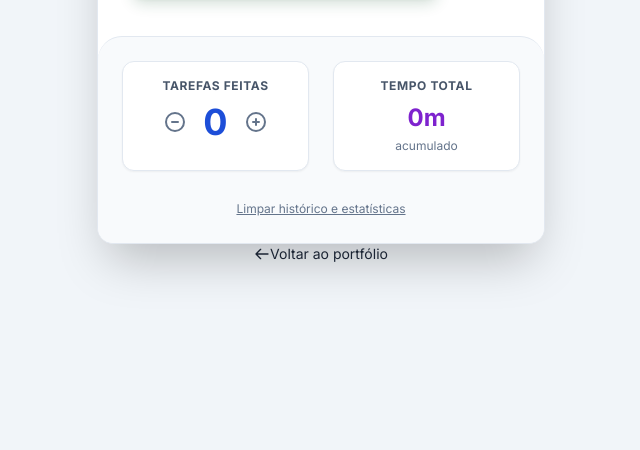
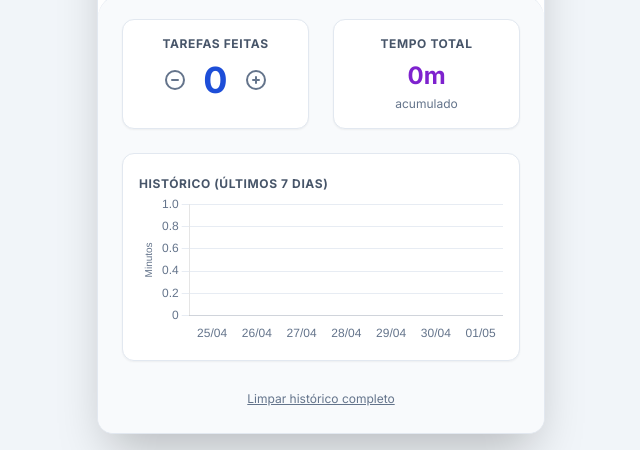
Before and after one commit to Luckas-Ferreira/gerenciador-de-tarefas, a website: page index.html in a window 1280 px wide. Shown: the part 479-929 px from the top of the page, without its empty margins (319-959 px from the left). Before the commit the page ends 800 px from the top, so only its background shows below. Drawn offline with nearby package versions, Linux system fonts and the light colour scheme.

Commit message:
feat: integrate Chart.js to display 7-day productivity history and upgrade data tracking to date-indexed format

```diff
--- a/index.html
+++ b/index.html
@@ -26,6 +26,7 @@
             theme: { extend: { fontFamily: { sans: ['Inter', 'sans-serif'] } } }
         }
     </script>
+    <script src="https://cdn.jsdelivr.net/npm/chart.js"></script>
 
     <style>
         @tailwind base;
@@ -120,19 +121,19 @@
                 </div>
             </div>
 
+            <div class="mt-6 bg-white dark:bg-slate-800 p-4 rounded-xl border border-slate-200 dark:border-slate-700 shadow-sm transition-colors">
+                <span class="text-slate-600 dark:text-slate-400 text-xs uppercase tracking-wider font-bold mb-4 block text-center">Histórico (Últimos 7 dias)</span>
+                <div class="relative h-48 w-full">
+                    <canvas id="productivityChart"></canvas>
+                </div>
+            </div>
+
             <div class="mt-6 text-center">
                 <button onclick="clearAllData()" class="text-xs text-slate-500 hover:text-red-600 underline transition">
-                    Limpar histórico e estatísticas
+                    Limpar histórico completo
                 </button>
             </div>
         </div>
-    </main>
-
-    <a href="https://jluckas.com.br" class="mt-8 text-sm font-medium text-slate-400 hover:text-slate-600 dark:text-slate-500 dark:hover:text-slate-300 transition-colors flex items-center gap-1 group">
-        <svg class="w-4 h-4 transition-transform group-hover:-translate-x-1" fill="none" stroke="currentColor" viewBox="0 0 24 24"><path stroke-linecap="round" stroke-linejoin="round" stroke-width="2" d="M10 19l-7-7m0 0l7-7m-7 7h18"></path></svg>
-        Voltar ao portfólio
-    </a>
-
     <script>
     const ICON_PLAY = '<svg class="w-5 h-5" fill="none" stroke="currentColor" viewBox="0 0 24 24"><path stroke-linecap="round" stroke-linejoin="round" stroke-width="2" d="M14.752 11.168l-3.197-2.132A1 1 0 0010 9.87v4.263a1 1 0 001.555.832l3.197-2.132a1 1 0 000-1.664z"></path><path stroke-linecap="round" stroke-linejoin="round" stroke-width="2" d="M21 12a9 9 0 11-18 0 9 9 0 0118 0z"></path></svg>';
     const ICON_PAUSE = '<svg class="w-5 h-5" fill="none" stroke="currentColor" viewBox="0 0 24 24"><path stroke-linecap="round" stroke-linejoin="round" stroke-width="2" d="M10 9v6m4-6v6m7-3a9 9 0 11-18 0 9 9 0 0118 0z"></path></svg>';
@@ -143,8 +144,8 @@
     let timeElapsed = 0;
     let startTime = null; // Guardará o timestamp de início
     let totalDuration = 600;
-    let tasksCompleted = 0;
-    let totalSecondsFocused = 0;
+    let historyData = {}; // Format: { "YYYY-MM-DD": { tasks: 0, totalTime: 0 } }
+    let chartInstance = null;
 
     const timerDisplay = document.getElementById('timerDisplay');
     const progressBar = document.getElementById('progressBar');
@@ -176,6 +177,22 @@
                 updateTimerFromTimestamp();
             }
         });
+    }
+
+    function getTodayString() {
+        const d = new Date();
+        const year = d.getFullYear();
+        const month = String(d.getMonth() + 1).padStart(2, '0');
+        const day = String(d.getDate()).padStart(2, '0');
+        return `${year}-${month}-${day}`;
+    }
+
+    function getTodayData() {
+        const today = getTodayString();
+        if (!historyData[today]) {
+            historyData[today] = { tasks: 0, totalTime: 0 };
+        }
+        return historyData[today];
     }
 
     function startTimer() {
@@ -247,20 +264,32 @@
 
     function saveData() {
         const data = {
-            tasks: tasksCompleted,
-            totalTime: totalSecondsFocused,
+            history: historyData,
             prefMinutes: inputMinutes.value,
             theme: htmlElement.classList.contains('dark') ? 'dark' : 'light'
         };
         localStorage.setItem('rws_tracker_data', JSON.stringify(data));
+        updateChart();
     }
 
     function loadData() {
         const saved = localStorage.getItem('rws_tracker_data');
         if (saved) {
             const data = JSON.parse(saved);
-            tasksCompleted = data.tasks || 0;
-            totalSecondsFocused = data.totalTime || 0;
+
+            // Migração do formato antigo para o novo formato de histórico
+            if (data.tasks !== undefined || data.totalTime !== undefined) {
+                const today = getTodayString();
+                historyData[today] = {
+                    tasks: data.tasks || 0,
+                    totalTime: data.totalTime || 0
+                };
+            }
+
+            if (data.history) {
+                historyData = data.history;
+            }
+
             if (data.prefMinutes) inputMinutes.value = data.prefMinutes;
             if (data.theme === 'light') htmlElement.classList.remove('dark');
             else htmlElement.classList.add('dark');
@@ -268,12 +297,12 @@
         const mins = parseInt(inputMinutes.value) || 10;
         totalDuration = mins * 60;
         updateStats();
+        initChart();
     }
 
     function clearAllData() {
-        if(confirm("Tem certeza? Isso vai zerar seu contador de tarefas e tempo acumulado.")) {
-            tasksCompleted = 0;
-            totalSecondsFocused = 0;
+        if(confirm("Tem certeza? Isso vai zerar TODO o seu histórico de tarefas e tempo acumulado.")) {
+            historyData = {};
             saveData();
             updateStats();
             resetTimer();
@@ -327,9 +356,12 @@
     function finishTask() {
         playAlarm();
         pauseTimer();
-        tasksCompleted++;
+
+        const todayData = getTodayData();
+        todayData.tasks++;
         const mins = parseInt(inputMinutes.value) || 10;
-        totalSecondsFocused += (mins * 60);
+        todayData.totalTime += (mins * 60);
+
         updateStats();
         saveData();
 
@@ -341,15 +373,16 @@
     }
 
     function manualAdjustTask(amount) {
+        const todayData = getTodayData();
         const mins = parseInt(inputMinutes.value) || 10;
         if (amount > 0) {
-            tasksCompleted++;
-            totalSecondsFocused += (mins * 60);
+            todayData.tasks++;
+            todayData.totalTime += (mins * 60);
         } else {
-            if (tasksCompleted > 0) {
-                tasksCompleted--;
-                totalSecondsFocused -= (mins * 60);
-                if (totalSecondsFocused < 0) totalSecondsFocused = 0;
+            if (todayData.tasks > 0) {
+                todayData.tasks--;
+                todayData.totalTime -= (mins * 60);
+                if (todayData.totalTime < 0) todayData.totalTime = 0;
             }
         }
         updateStats();
@@ -357,8 +390,9 @@
     }
 
     function updateStats() {
-        taskCountDisplay.textContent = tasksCompleted;
-        totalTimeDisplay.textContent = formatTotalTime(totalSecondsFocused);
+        const todayData = getTodayData();
+        taskCountDisplay.textContent = todayData.tasks;
+        totalTimeDisplay.textContent = formatTotalTime(todayData.totalTime);
     }
 
     function adjustTimeInput(val) {
@@ -407,7 +441,107 @@
         gainNode.gain.exponentialRampToValueAtTime(0.0001, secondPass + 2.0);
     }
 
+    // --- CHART JS LOGIC ---
+    function initChart() {
+        const canvas = document.getElementById('productivityChart');
+        if (!canvas) return;
+        const ctx = canvas.getContext('2d');
+
+        const isDark = htmlElement.classList.contains('dark');
+        const textColor = isDark ? '#94a3b8' : '#64748b'; // slate-400 : slate-500
+        const gridColor = isDark ? 'rgba(51, 65, 85, 0.5)' : 'rgba(226, 232, 240, 0.8)'; // slate-700/50 : slate-200/80
+
+        chartInstance = new Chart(ctx, {
+            type: 'bar',
+            data: getChartData(),
+            options: {
+                responsive: true,
+                maintainAspectRatio: false,
+                plugins: {
+                    legend: { display: false },
+                    tooltip: {
+                        callbacks: {
+                            label: function(context) {
+                                return formatTotalTime(context.raw * 60) + " focados";
+                            }
+                        }
+                    }
+                },
+                scales: {
+                    y: {
+                        beginAtZero: true,
+                        ticks: { color: textColor },
+                        grid: { color: gridColor },
+                        title: { display: true, text: 'Minutos', color: textColor, font: { size: 10 } }
+                    },
+                    x: {
+                        ticks: { color: textColor },
+                        grid: { display: false }
+                    }
+                }
+            }
+        });
+
+        // Observer para atualizar cores do gráfico quando trocar tema claro/escuro
+        const observer = new MutationObserver((mutations) => {
+            mutations.forEach((mutation) => {
+                if (mutation.attributeName === 'class' && chartInstance) {
+                    const isDarkTheme = htmlElement.classList.contains('dark');
+                    const newTextColor = isDarkTheme ? '#94a3b8' : '#64748b';
+                    const newGridColor = isDarkTheme ? 'rgba(51, 65, 85, 0.5)' : 'rgba(226, 232, 240, 0.8)';
+                    chartInstance.options.scales.x.ticks.color = newTextColor;
+                    chartInstance.options.scales.y.ticks.color = newTextColor;
+                    chartInstance.options.scales.y.grid.color = newGridColor;
+                    chartInstance.options.scales.y.title.color = newTextColor;
+                    chartInstance.update();
+                }
+            });
+        });
+        observer.observe(htmlElement, { attributes: true });
+    }
+
+    function updateChart() {
+        if (chartInstance) {
+            chartInstance.data = getChartData();
+            chartInstance.update();
+        }
+    }
+
+    function getChartData() {
+        const labels = [];
+        const data = [];
+
+        // Loop last 7 days
+        for (let i = 6; i >= 0; i--) {
+            const d = new Date();
+            d.setDate(d.getDate() - i);
+            const year = d.getFullYear();
+            const month = String(d.getMonth() + 1).padStart(2, '0');
+            const day = String(d.getDate()).padStart(2, '0');
+            const dateStr = `${year}-${month}-${day}`;
+
+            labels.push(`${day}/${month}`);
+
+            if (historyData[dateStr]) {
+                data.push(Math.round(historyData[dateStr].totalTime / 60)); // minutos
+            } else {
+                data.push(0);
+            }
+        }
+
+        return {
+            labels: labels,
+            datasets: [{
+                label: 'Minutos Focados',
+                data: data,
+                backgroundColor: 'rgba(59, 130, 246, 0.8)', // blue-500
+                hoverBackgroundColor: 'rgba(37, 99, 235, 1)', // blue-600
+                borderRadius: 4
+            }]
+        };
+    }
+
     init();
-</script>
+    </script>
 </body>
 </html>
```
